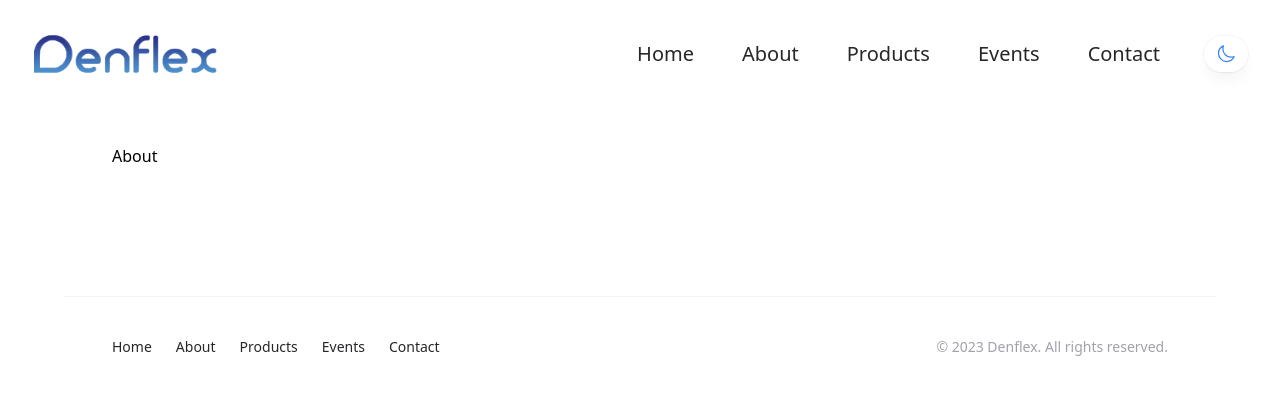
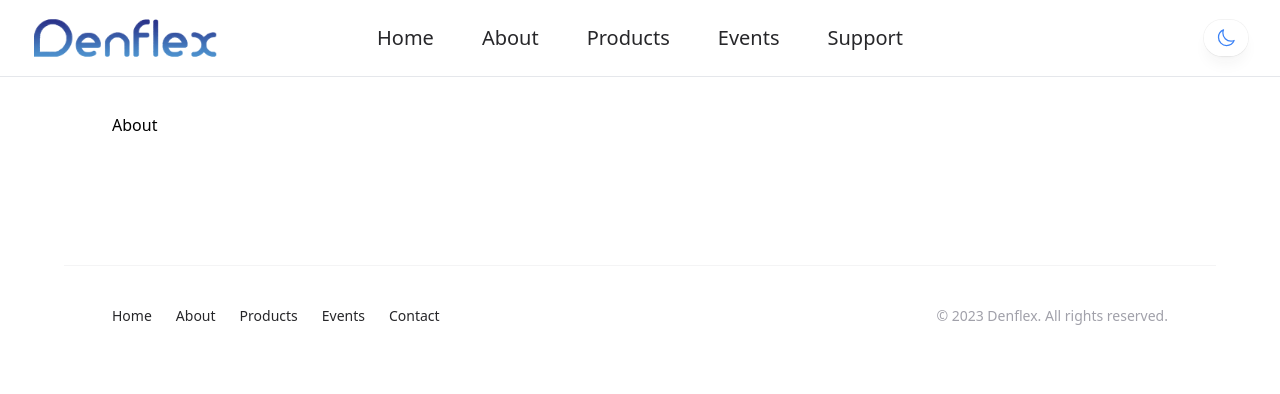
Before and after one commit to jaeungkim/denflex-app, a Next.js app: page /about in a window 1280 px wide. Shown: the top 394 px of the page. Built offline with nearby package versions, Linux system fonts and the light colour scheme.

Commit message:
230610 navbar-desktop functionality done. need styling

```diff
--- a/components/Header.tsx
+++ /dev/null
@@ -1,11 +0,0 @@
-import Navbar from "./Navbar";
-
-function Header() {
-  return (
-    <header className="sticky top-0 bg-opacity-70 backdrop-blur pointer-events-none flex flex-col h-full py-8 z-40">
-      <Navbar />
-    </header>
-  );
-}
-
-export default Header;
--- a/components/Navbar.tsx
+++ b/components/Navbar.tsx
@@ -3,27 +3,105 @@ import { Fragment, useState } from "react";
 import Link from "next/link";
 import { Transition, Dialog } from "@headlessui/react";
 import { XMarkIcon, SunIcon, MoonIcon } from "@heroicons/react/24/outline";
-import Image from "next/image";
 import { useTheme } from "next-themes";
 
 const navigation = [
   { name: "Home", href: "/", current: true },
-  { name: "About", href: "/about", current: false },
-  { name: "Products", href: "/products", current: false },
-  { name: "Events", href: "/events", current: false },
-  { name: "Contact", href: "/contact", current: false },
+  {
+    name: "About",
+    href: "/about/denflex",
+    current: false,
+    submenu: [
+      { label: "About Denflex", href: "/about/denflex" },
+      { label: "R & D", href: "/about/rd" },
+      { label: "Notice", href: "/about/notice" },
+      { label: "Location", href: "/about/location" },
+    ],
+  },
+  {
+    name: "Products",
+    href: "/product/spring-endo-file",
+    current: false,
+    submenu: [
+      { label: "Spring Endo File", href: "/product/spring-endo-file" },
+      {
+        label: "Combined Torque Wrench",
+        href: "/product/combined-torque-wrench",
+      },
+      { label: "One Touch Implant", href: "/product/one-touch-implant" },
+      { label: "Helical Attachment", href: "/product/helical-attachment" },
+      { label: "Smart Abutment", href: "/product/smart-abutment" },
+      { label: "NG Handpiece", href: "/product/ng-handpiece" },
+      { label: "Advanced Fixture", href: "/product/advanced-fixture" },
+    ],
+  },
+  {
+    name: "Events",
+    href: "/events",
+    current: false,
+    submenu: [
+      { label: "events", href: "/events" },
+      { label: "seminar", href: "/seminar" },
+    ],
+  },
+  {
+    name: "Support",
+    href: "/pr-center",
+    current: false,
+    submenu: [
+      { label: "PR Center", href: "/pr-center" },
+      { label: "Manuals", href: "/manuals" },
+      { label: "Catalogs", href: "/catalogs" },
+      { label: "Inquires", href: "/inquires" },
+      { label: "FAQ", href: "/faq" },
+    ],
+  },
 ];
 
+const Submenu = ({ items }: any) => (
+  <div className="absolute left-0 right-0 bg-white border-b py-24 border-gray-200 shadow-xl dark:bg-gray-800 flex justify-around">
+    {items.map((item: any, index: any) => (
+      <Link
+        key={index}
+        href={item.href}
+        className="px-4 py-2 text-sm text-gray-700 transition-colors duration-200 transform dark:text-gray-300 hover:bg-gray-100 dark:hover:bg-gray-700"
+      >
+        {item.label}
+      </Link>
+    ))}
+  </div>
+);
+
+const ThemeButton = ({ isDarkTheme, toggleTheme }: any) => (
+  <button
+    onClick={toggleTheme}
+    className={`rounded-full bg-white/90 shadow-lg shadow-zinc-800/5 ring-1 ring-zinc-900/5 backdrop-blur dark:bg-zinc-800/90 dark:ring-white/10 dark:hover:ring-white/20 group px-3 py-2 transition ${
+      isDarkTheme
+        ? "text-yellow-300 hover:text-yellow-500"
+        : "text-blue-500 hover:text-blue-700"
+    }`}
+  >
+    {isDarkTheme ? (
+      <SunIcon className="w-5 h-5 text-yellow-400" />
+    ) : (
+      <MoonIcon className="w-5 h-5 text-blue-500" />
+    )}
+  </button>
+);
+
 export default function Navbar() {
-  let [isOpen, setIsOpen] = useState(false);
-  const { systemTheme, theme, setTheme } = useTheme();
+  const [isOpen, setIsOpen] = useState(false);
+  const { theme, setTheme } = useTheme();
   const [isDarkTheme, setIsDarkTheme] = useState(theme === "dark");
+  const [activeSubmenu, setActiveSubmenu] = useState(null);
 
-  const buttonClassName = `group px-3 py-2 transition ${
-    isDarkTheme
-      ? "text-yellow-300 hover:text-yellow-500"
-      : "text-blue-500 hover:text-blue-700"
-  }`;
+  const handleMouseEnter = (name: any) => {
+    setActiveSubmenu(name);
+  };
+
+  const handleMouseLeave = () => {
+    setActiveSubmenu(null);
+  };
 
   const toggleTheme = () => {
     const newTheme = isDarkTheme ? "light" : "dark";
@@ -31,16 +109,8 @@ export default function Navbar() {
     setTheme(newTheme);
   };
 
-  function closeModal() {
-    setIsOpen(false);
-  }
-
-  function openModal() {
-    setIsOpen(true);
-  }
-
   return (
-    <>
+    <header className="py-6 md:py-0 sticky top-0 bg-opacity-70 backdrop-blur pointer-events-none flex flex-col h-full z-40 border-b border-gray-200">
       <div className="w-full mx-auto max-w-8xl">
         <div className="relative px-4 sm:px-8 flex gap-4">
           <div className="flex flex-1 items-center">
@@ -54,11 +124,11 @@ export default function Navbar() {
               </Link>
             </div>
           </div>
-          <div className="flex justify-end flex-1 items-center">
+          <div className="flex items-center justify-center md:flex-1">
             {/* Mobile Menu */}
             <div
               className="pointer-events-auto md:hidden"
-              onClick={() => openModal()}
+              onClick={() => setIsOpen(true)}
             >
               <button
                 className="group flex items-center rounded-full bg-white/90 px-4 py-2 text-sm font-medium text-zinc-800 shadow-lg shadow-zinc-800/5 ring-1 ring-zinc-900/5 backdrop-blur dark:bg-zinc-800/90 dark:text-zinc-200 dark:ring-white/10 dark:hover:ring-white/20"
@@ -71,15 +141,19 @@ export default function Navbar() {
               </button>
             </div>
             {/* DESKTOP */}
-            <nav className="pointer-events-auto hidden md:block">
+            <nav
+              className="pointer-events-auto hidden md:block"
+              onMouseLeave={handleMouseLeave}
+            >
               <ul className="flex px-3 text-lg lg:text-xl font-medium text-zinc-800 backdrop-blur dark:text-zinc-200">
-                {navigation.map((item: any) => (
+                {navigation.map((item) => (
                   <li
                     key={item.name}
                     aria-current={item.current ? "page" : undefined}
+                    onMouseEnter={() => handleMouseEnter(item.submenu)}
                   >
                     <Link
-                      className="relative block px-3 lg:px-6 py-2 transition hover:text-blue-500 dark:hover:text-blue-400"
+                      className="block px-3 lg:px-6  py-6 transition hover:text-blue-500 dark:hover:text-blue-400"
                       href={item.href}
                     >
                       {item.name}
@@ -87,15 +161,15 @@ export default function Navbar() {
                   </li>
                 ))}
               </ul>
+              {activeSubmenu && <Submenu items={activeSubmenu} />}
             </nav>
-            <div className="pointer-events-auto ml-2 rounded-full bg-white/90 text-sm font-medium text-zinc-800 shadow-lg shadow-zinc-800/5 ring-1 ring-zinc-900/5 backdrop-blur dark:bg-zinc-800/90 dark:text-zinc-200 dark:ring-white/10 dark:hover:ring-white/20">
-              <button onClick={toggleTheme} className={buttonClassName}>
-                {isDarkTheme ? (
-                  <SunIcon className="w-5 h-5 text-yellow-400" />
-                ) : (
-                  <MoonIcon className="w-5 h-5 text-blue-500" />
-                )}
-              </button>
+          </div>
+          <div className="flex justify-end md:flex-1">
+            <div className="flex items-center pointer-events-auto">
+              <ThemeButton
+                isDarkTheme={isDarkTheme}
+                toggleTheme={toggleTheme}
+              />
             </div>
           </div>
         </div>
@@ -106,7 +180,8 @@ export default function Navbar() {
         <Dialog
           as="div"
           className="relative z-[100] h-screen min-h-screen overflow-auto"
-          onClose={closeModal}
+          onClose={() => setIsOpen(false)}
+          // onClick={() => setIsOpen(false)}
         >
           <Transition.Child
             key="hi"
@@ -166,6 +241,6 @@ export default function Navbar() {
           </div>
         </Dialog>
       </Transition>
-    </>
+    </header>
   );
 }
--- a/components/shared/layout.tsx
+++ b/components/shared/layout.tsx
@@ -1,5 +1,5 @@
 import Head from "next/head";
-import Header from "@/components/Header";
+import Navbar from "@/components/Navbar";
 import Footer from "@/components/Footer";
 import { Fragment } from "react";
 
@@ -23,7 +23,7 @@ export default function Layout({
         <meta name="og:title" content={siteTitle} />
         <meta name="twitter:card" content="summary_large_image" />
       </Head>
-      <Header />
+      <Navbar />
       <div className="relative">
         <main
           className={`mx-auto ${
```
